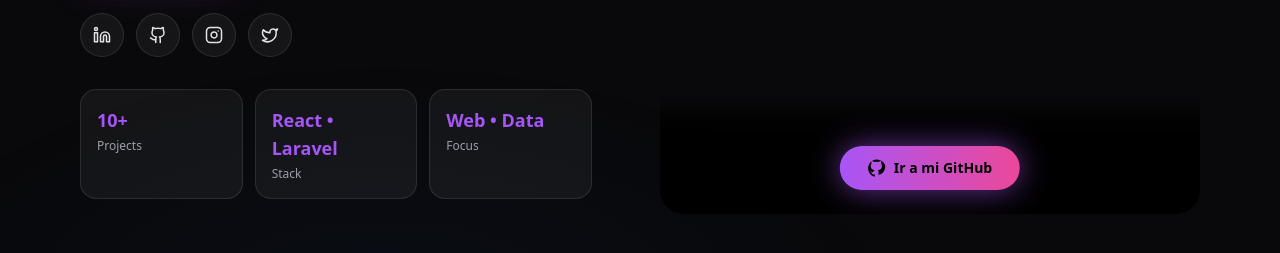
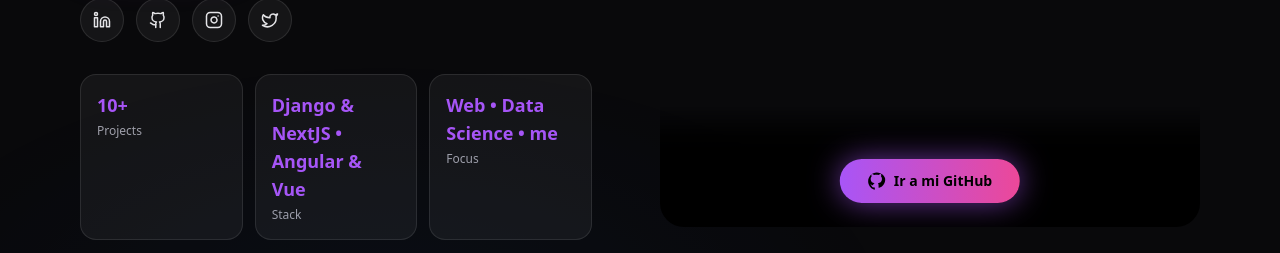
Before and after one commit to bryansoberon/PORTAFOLIO-REACT, a React (Vite) app: page / in a window 1280 px wide. Shown: the part 442-695 px from the top of the page. Built offline with nearby package versions, Linux system fonts and the light colour scheme.

Commit message:
stack update

```diff
--- a/src/App.jsx
+++ b/src/App.jsx
@@ -252,8 +252,8 @@ function Home({ links }) {
 
           <div className="mt-8 grid grid-cols-3 gap-3 max-w-lg">
             <Stat label="Projects" value="10+" />
-            <Stat label="Stack" value="React • Laravel" />
-            <Stat label="Focus" value="Web • Data" />
+            <Stat label="Stack" value="Django & NextJS • Angular & Vue" />
+            <Stat label="Focus" value="Web • Data Science • me" />
           </div>
         </div>
 
```
